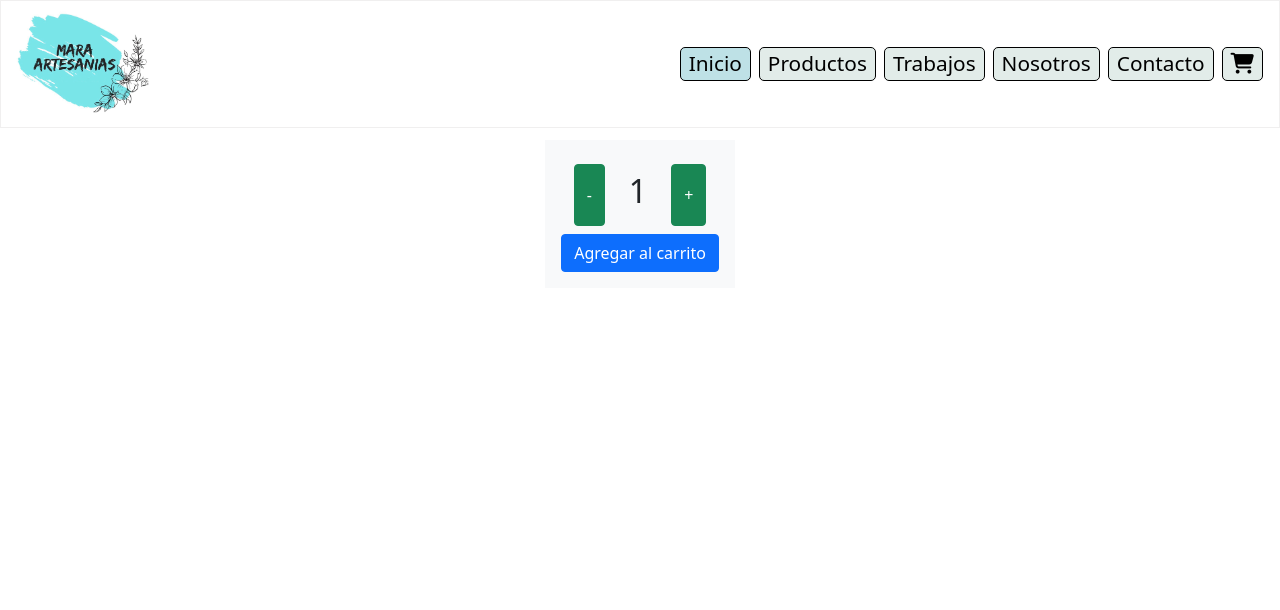
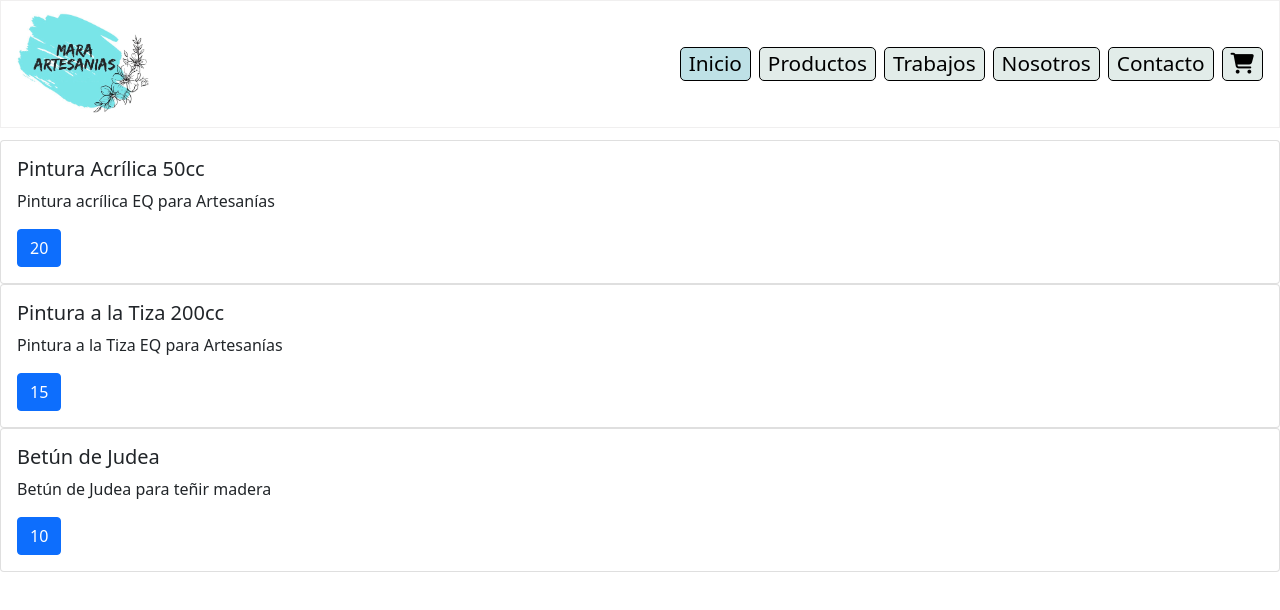
Before and after one commit to ctorchia/maraartesanias_react, a React (Create React App) app: page / in a window 1280 px wide. Shown: the top 610 px of the page. Built offline with nearby package versions, Linux system fonts and the light colour scheme.

Commit message:
Avance en listado de Items

```diff
--- a/src/components/ItemListContainer/ItemListContainer.css
+++ b/src/components/ItemListContainer/ItemListContainer.css
@@ -1,5 +1,5 @@
 #contenedor {
     padding-top: 140px;
-    display: flex;
-    justify-content: center;
+    /* display: flex;
+    justify-content: center; */
 }
--- a/src/components/ItemListContainer/ItemListContainer.jsx
+++ b/src/components/ItemListContainer/ItemListContainer.jsx
@@ -1,13 +1,42 @@
-import React from 'react';
-import ItemCount from '../ItemCount/ItemCount';
+import { useEffect, useState } from 'react';
+import { getFetch } from '../../helpers/getFetch';
+// import ItemCount from '../ItemCount/ItemCount';
 import './ItemListContainer.css';
 
-const ItemListContainer = ({greeting}) => {
-    console.log(greeting)
+const ItemListContainer = () => {
+
+    const [productos, setProductos] = useState([])
+    const [loading, setLoading] = useState(true)
+
+    useEffect(() => {
+        getFetch()
+            .then((resp) => {
+                setProductos(resp)
+            })
+            .catch(err => console.log(err))
+            .finally(() => setLoading(false))
+    }, [])
+
+    console.log(productos)
 
     return (
         <div id='contenedor'>
-            <ItemCount stock="8" initial="1" />
+
+            {loading ?
+                <h1>Cargando...</h1>
+            :
+                productos.map(producto =>
+
+                <div className="card" key={producto.id}>
+                    {/* <img src="..." className="card-img-top" alt="..." /> */}
+                    <div className="card-body">
+                        <h5 className="card-title">{producto.nombre}</h5>
+                        <p className="card-text">{producto.descripcion}</p>
+                        <a href="#" className="btn btn-primary">{producto.stock}</a>
+                    </div>
+                </div>
+            )}
+
         </div>
     );
 }
--- /dev/null
+++ b/src/helpers/getFetch.js
@@ -0,0 +1,28 @@
+let productos = [
+    {
+        id: '1',
+        nombre: 'Pintura Acrílica 50cc',
+        descripcion: 'Pintura acrílica EQ para Artesanías',
+        stock: '20',
+    },
+    {
+        id: '2',
+        nombre: 'Pintura a la Tiza 200cc',
+        descripcion: 'Pintura a la Tiza EQ para Artesanías',
+        stock: '15',
+    },
+    {
+        id: '3',
+        nombre: 'Betún de Judea',
+        descripcion: 'Betún de Judea para teñir madera',
+        stock: '10',
+    },
+];
+
+export const getFetch = () =>{
+    return new Promise( (resolve, reject) =>{
+        setTimeout(() =>{
+            resolve(productos)
+        },3000)
+    })
+}
```
Also changed, not shown: src/components/Item/Item.js (added), src/components/ItemList/ItemList.js (added).
